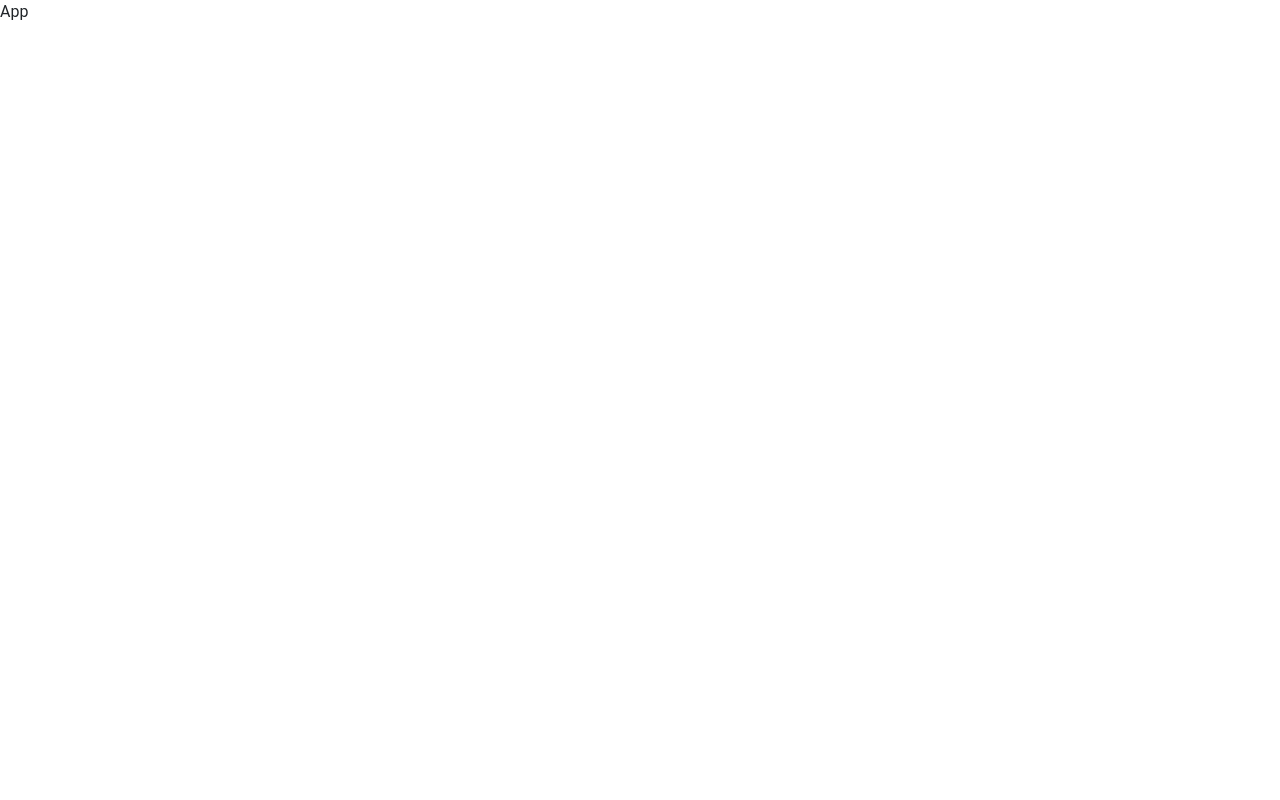
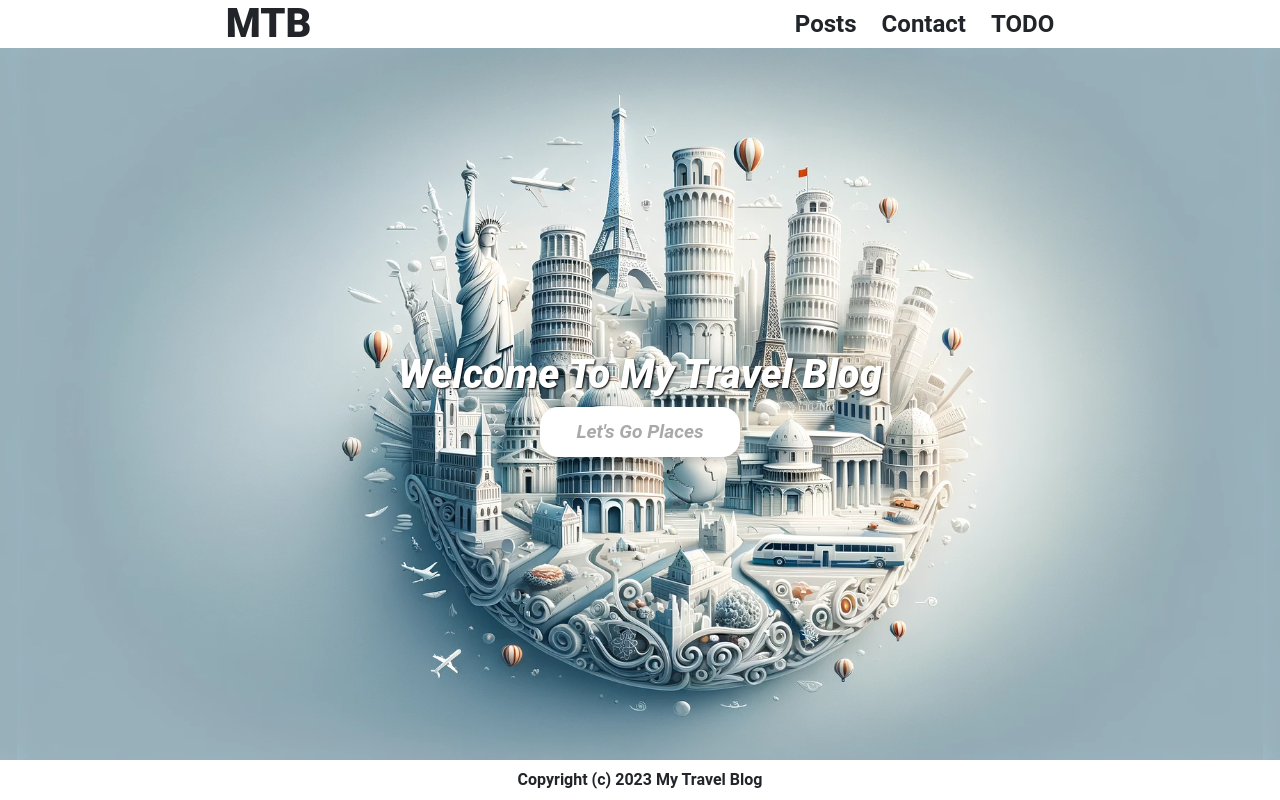
Before and after one commit to rzounlom/tblog, a React (Create React App) app: page / in a window 1280 px wide. Built offline with nearby package versions, Linux system fonts and the light colour scheme.

Commit message:
create basic components and pages

```diff
--- a/src/App.js
+++ b/src/App.js
@@ -1,5 +1,12 @@
 import "./App.css";
 
+import { Route, Switch } from "react-router-dom";
+
+import Contact from "./components/contact/Contact";
+import Footer from "./components/footer/Footer";
+import Home from "./components/home/Home";
+import Navbar from "./components/nav/Navbar";
+import Posts from "./components/posts/Posts";
 import { ToastContainer } from "react-toastify";
 
 function App() {
@@ -17,7 +24,13 @@ function App() {
         pauseOnHover
         theme="light"
       />
-      App
+      <Navbar />
+      <Switch>
+        <Route exact path="/" render={() => <Home />} />
+        <Route exact path="/posts" render={() => <Posts />} />
+        <Route exact path="/contact" render={() => <Contact />} />
+      </Switch>
+      <Footer />
     </>
   );
 }
--- /dev/null
+++ b/src/components/contact/Contact.css
@@ -0,0 +1,55 @@
+.contact {
+  background-image: url(/public/landing.png);
+  background-size: cover;
+  background-position: center;
+  background-repeat: no-repeat;
+  overflow: auto;
+  height: calc(100vh - 11vh);
+  display: flex;
+  justify-content: center;
+  align-items: center;
+  flex-direction: column;
+}
+
+.contact h1 {
+  font-weight: 900;
+  font-style: italic;
+  color: white;
+  text-shadow: 1px 1px 2px black;
+}
+
+.contact-form {
+  background-color: rgba(70, 155, 153, 0);
+  width: 60%;
+  height: 50%;
+}
+
+.contact button {
+  opacity: 0.7;
+  margin: 0 auto;
+  width: 100%;
+  height: 48px;
+  font-size: 1.2rem;
+  font-weight: 700;
+  transition: all 0.3s ease-in-out;
+}
+
+.contact button:hover {
+  opacity: 1;
+}
+
+@media screen and (max-width: 768px) {
+  .contact button {
+    background-color: rgba(70, 155, 153, 0.1);
+    margin: 0 auto;
+    width: 100%;
+    height: 48px;
+  }
+}
+
+@media screen and (max-width: 400px) {
+  .contact-form {
+    width: 80%;
+    height: 70%;
+  }
+}
--- /dev/null
+++ b/src/components/contact/Contact.js
@@ -0,0 +1,7 @@
+import "./Contact.css";
+
+const Contact = () => {
+  return <div className="contact">Contact</div>;
+};
+
+export default Contact;
--- /dev/null
+++ b/src/components/footer/Footer.css
@@ -0,0 +1,8 @@
+footer {
+  width: 100%;
+  height: 5vh;
+  display: flex;
+  justify-content: center;
+  align-items: center;
+  font-weight: 700;
+}
--- /dev/null
+++ b/src/components/footer/Footer.js
@@ -0,0 +1,11 @@
+import "./Footer.css";
+
+const Footer = () => {
+  return (
+    <footer>
+      <div>Copyright (c) 2023 My Travel Blog</div>
+    </footer>
+  );
+};
+
+export default Footer;
--- /dev/null
+++ b/src/components/home/Home.css
@@ -0,0 +1,44 @@
+.home {
+  width: 100%;
+  height: calc(100vh - 11vh);
+  display: flex;
+  justify-content: center;
+  flex-direction: column;
+  align-items: center;
+  background-image: url(/public/landing.png);
+  background-size: contain;
+  background-position: center;
+}
+
+.home h1 {
+  font-weight: 900;
+  font-style: italic;
+  color: white;
+  text-shadow: 1px 1px 2px black;
+}
+
+.home button {
+  height: 50px;
+  width: 200px;
+  border-radius: 18px;
+  outline: none;
+  border: none;
+  background: white;
+  box-shadow: 0 4px 8px 0 rgba(0, 0, 0, 0.2);
+  transition: all 0.25s ease-in-out;
+  font-style: italic;
+  font-size: 1.2rem;
+  font-weight: 700;
+  color: darkgray;
+}
+
+.home button:hover {
+  background: lightgray;
+  color: black;
+}
+
+@media (max-width: 768px) {
+  .home {
+    background-size: 150% 100%;
+  }
+}
--- /dev/null
+++ b/src/components/home/Home.js
@@ -0,0 +1,16 @@
+import "./Home.css";
+
+import { Link } from "react-router-dom";
+
+function Home() {
+  return (
+    <div className="home">
+      <h1>Welcome To My Travel Blog</h1>
+      <Link to="/posts">
+        <button>Let's Go Places</button>
+      </Link>
+    </div>
+  );
+}
+
+export default Home;
--- /dev/null
+++ b/src/components/nav/Navbar.css
@@ -0,0 +1,37 @@
+nav {
+  height: 6vh;
+  width: 100%;
+  display: flex;
+  justify-content: space-around;
+  align-items: center;
+  box-shadow: 0 4px 8px 0 rgba(0, 0, 0, 0.2);
+}
+
+nav .logo {
+  font-size: 2.5rem;
+  font-weight: 900;
+}
+
+nav ul {
+  margin: 0;
+  height: 100%;
+  display: flex;
+  align-items: center;
+  list-style: none;
+  display: flex;
+}
+
+nav ul li {
+  font-size: 1.5rem;
+  font-weight: 600;
+  transition: all 0.25s ease-in-out;
+}
+
+nav ul li:nth-of-type(1),
+nav ul li:nth-of-type(2) {
+  margin-right: 25px;
+}
+
+nav ul li:hover {
+  color: darkgray;
+}
--- /dev/null
+++ b/src/components/nav/Navbar.js
@@ -0,0 +1,24 @@
+import "./Navbar.css";
+
+import { Link } from "react-router-dom";
+
+function Nav() {
+  return (
+    <nav>
+      <div className="logo">
+        <Link to="/">MTB</Link>
+      </div>
+      <ul>
+        <li>
+          <Link to="/posts">Posts</Link>
+        </li>
+        <li>
+          <Link to="/contact">Contact</Link>
+        </li>
+        <li>{/* <CreatePostModal /> */} TODO</li>
+      </ul>
+    </nav>
+  );
+}
+
+export default Nav;
--- /dev/null
+++ b/src/components/posts/Posts.css
@@ -0,0 +1,14 @@
+.posts {
+  width: 100%;
+  height: calc(100vh - 11vh);
+  background-image: url(/public/landing.png);
+  background-size: contain;
+  background-position: center;
+  overflow: auto;
+}
+
+@media (max-width: 768px) {
+  .posts {
+    background-size: 150% 100%;
+  }
+}
--- /dev/null
+++ b/src/components/posts/Posts.js
@@ -0,0 +1,7 @@
+import "./Posts.css";
+
+const Posts = () => {
+  return <div className="posts">Posts</div>;
+};
+
+export default Posts;
```
Also changed, not shown: public/landing.png (added).
